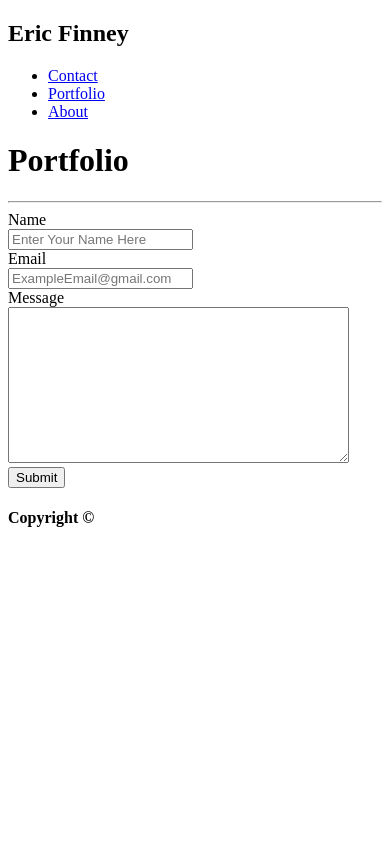
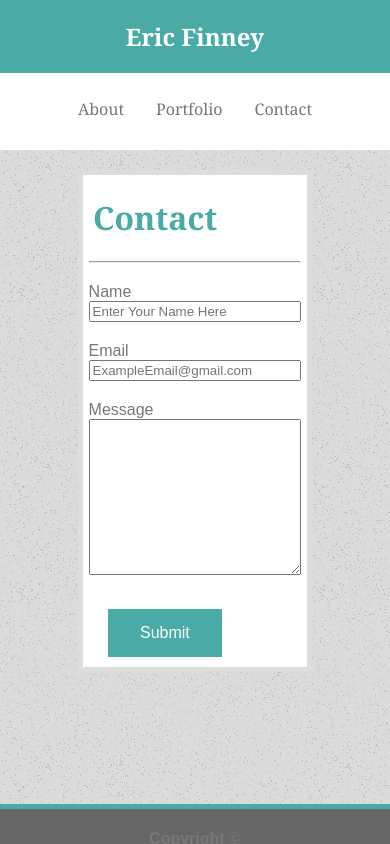
Before and after one commit to IyAmGroot/Responsive-Portfolio, a plain HTML site: page contact.html in a window 390 px wide. Drawn offline with Linux system fonts and the light colour scheme.

Commit message:
Oct 31 Updates

```diff
--- a/assets/css/rsStyle.css
+++ b/assets/css/rsStyle.css
@@ -200,7 +200,7 @@ footer {
   /* height: 220px; */
   background-color: #fff;
   margin-bottom: 10px;
-} /*
+}
 .left {
   position: relative;
   float: left;
@@ -213,7 +213,7 @@ footer {
 .imgText {
   position: absolute;
   top: 140px;
-  width: 200px;
+  width: 100%;
   background-color: #4aaaa5;
   color: #fff;
   float: left;
@@ -221,11 +221,12 @@ footer {
 }
 .imgTile {
   position: absolute;
+  width: 100%;
 }
 .spacer {
   height: 80px;
   width: 100%;
-} */
+}
 @media screen and (max-width: 980px) {
   body {
     background-color: red;
@@ -236,6 +237,8 @@ footer {
   body {
     background-color: yellow;
   }
+
+  /*Settings to be moved to 640px*/
   header {
     width: 100%;
     text-align: center;
@@ -250,7 +253,16 @@ footer {
     width: 100%;
   }
   li {
-    float: left;
+    float: right;
+  }
+  #headerDiv {
+	width: 100%;
+	text-align: center;
+  }
+  ul{
+	  text-align: center;
+	  position: relative;
+	  display: inline-block;
   }
 }
 @media screen and (max-width: 640px) {
--- a/contact.html
+++ b/contact.html
@@ -5,17 +5,17 @@
     <title>
         Contact Me
     </title>
-    <link rel="stylesheet" href="../Basic-Portfolio/assets/css/styles.css">
+    <link rel="stylesheet" href="assets/css/rsStyle.css">
 
 </head>
 
 <body>
-    <div id="headerDiv">
+    <div id="headerDiv" class="row" >
         <header>
-            <div id="myName">
+            <div id="myName" class="col-3">
                 <h2>Eric Finney</h2>
             </div>
-            <div id="navLinks">
+            <div id="navLinks" class="col-9">
                 <ul>
                     <li>
                         <a href="contact.html">Contact</a>
@@ -32,7 +32,7 @@
     </div>
     <div id="container">
         <div id="h1Div">
-            <h1>Portfolio</h1>
+            <h1>Contact</h1>
         </div>
         <hr>
         <form action="formSubmitted.html">
```
